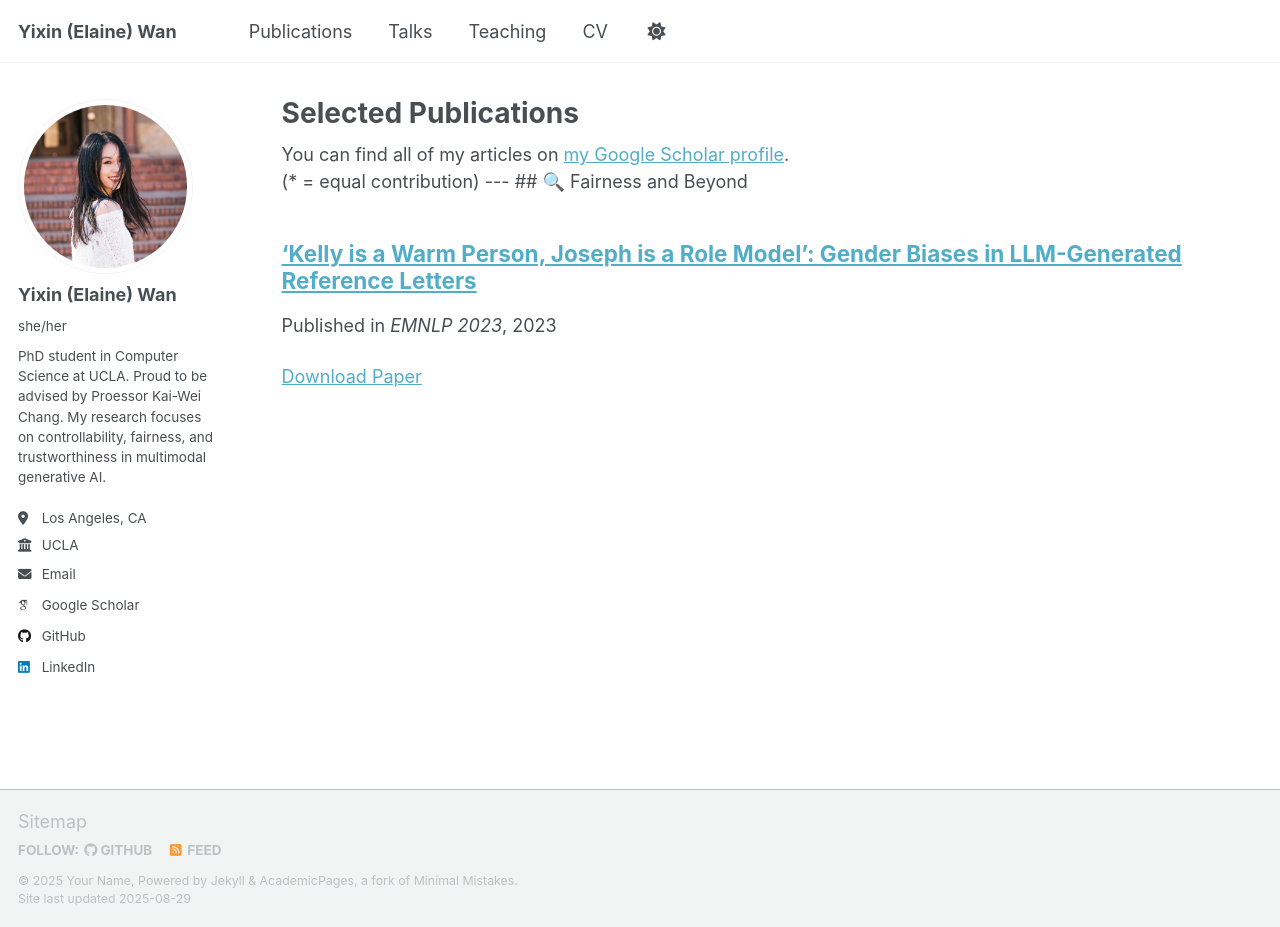
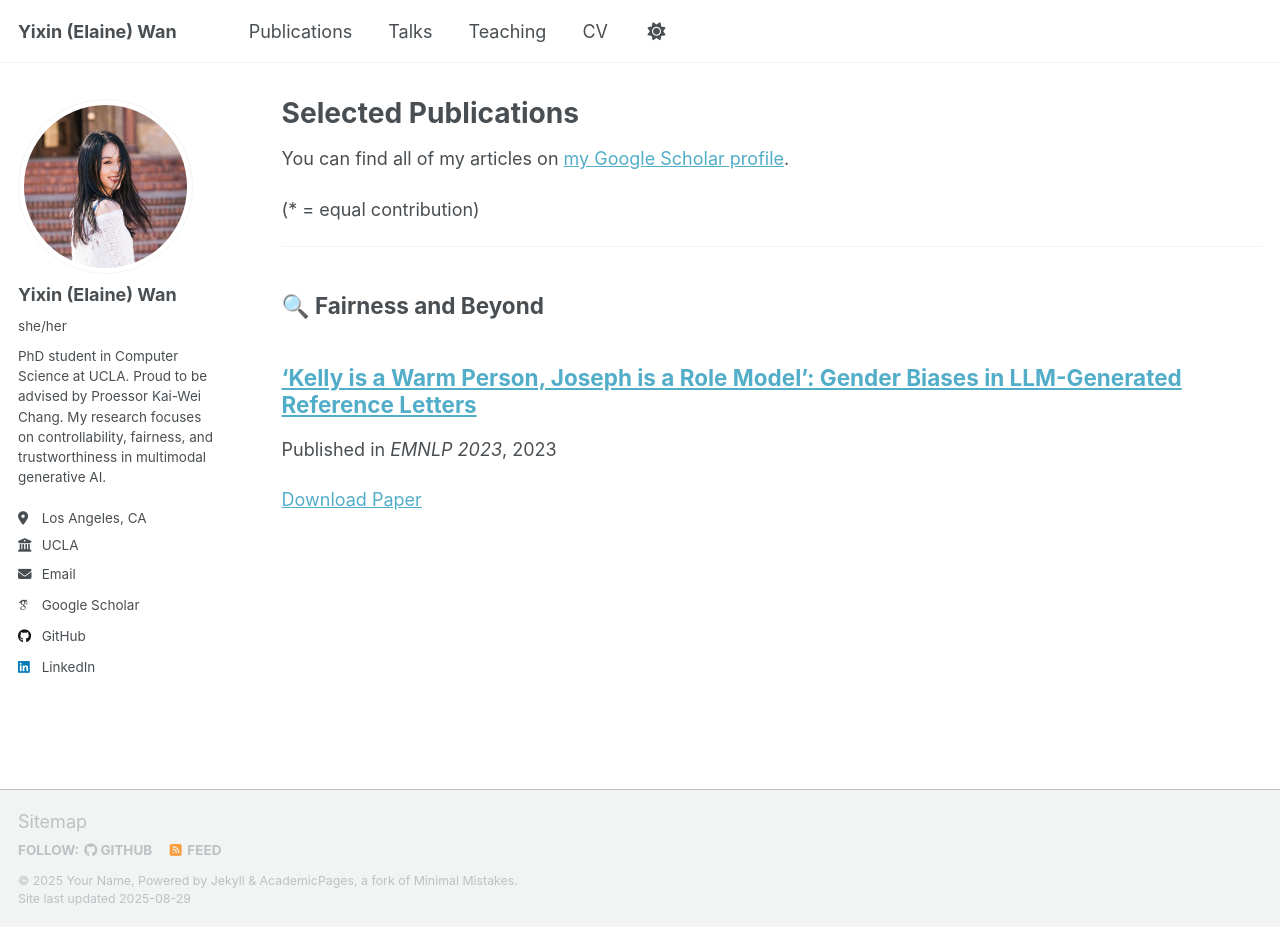
Before and after one commit to elainew728/elainew728.github.io, a Jekyll site: the page built from _pages/publications.md, in a window 1280 px wide and 927 px high. Built offline with Jekyll 4.4.1, drawn with Linux system fonts in a browser that asks for light colours; some web fonts are replaced; a script that is not in the unit is left out; part of the change alters nothing that is shown.

Commit message:
Update pub

```diff
--- a/_config.yml
+++ b/_config.yml
@@ -202,7 +202,7 @@ incremental: false
 # Markdown Processing
 kramdown:
   input: GFM
-  hard_wrap: false
+  hard_wrap: true
   auto_ids: true
   footnote_nr: 1
   entity_output: as_char
--- a/_pages/publications.html
+++ b/_pages/publications.md
@@ -7,8 +7,8 @@ author_profile: true
 
 You can find all of my articles on <a href="https://scholar.google.com/citations?user=hZPIICQAAAAJ&hl" target="_blank">my Google Scholar profile</a>.
 
-<br>
 (* = equal contribution)
+
 {% include base_path %}
 
 ---
```
